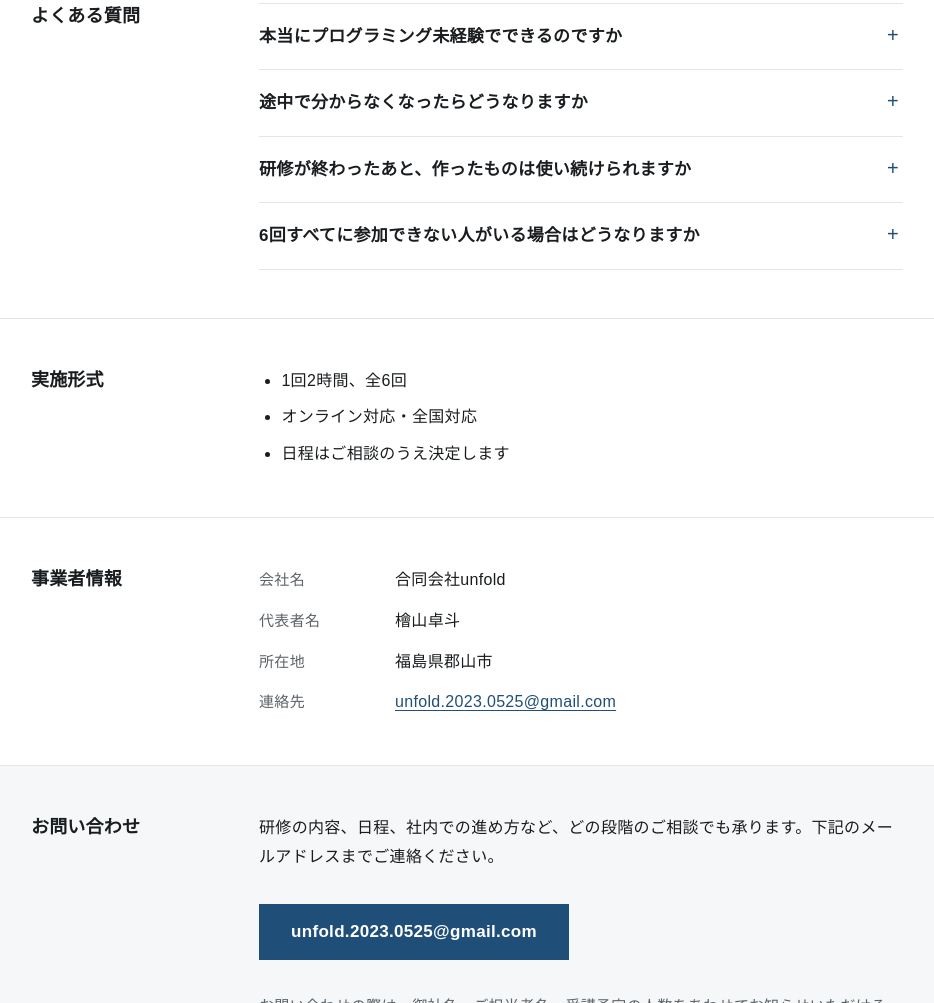
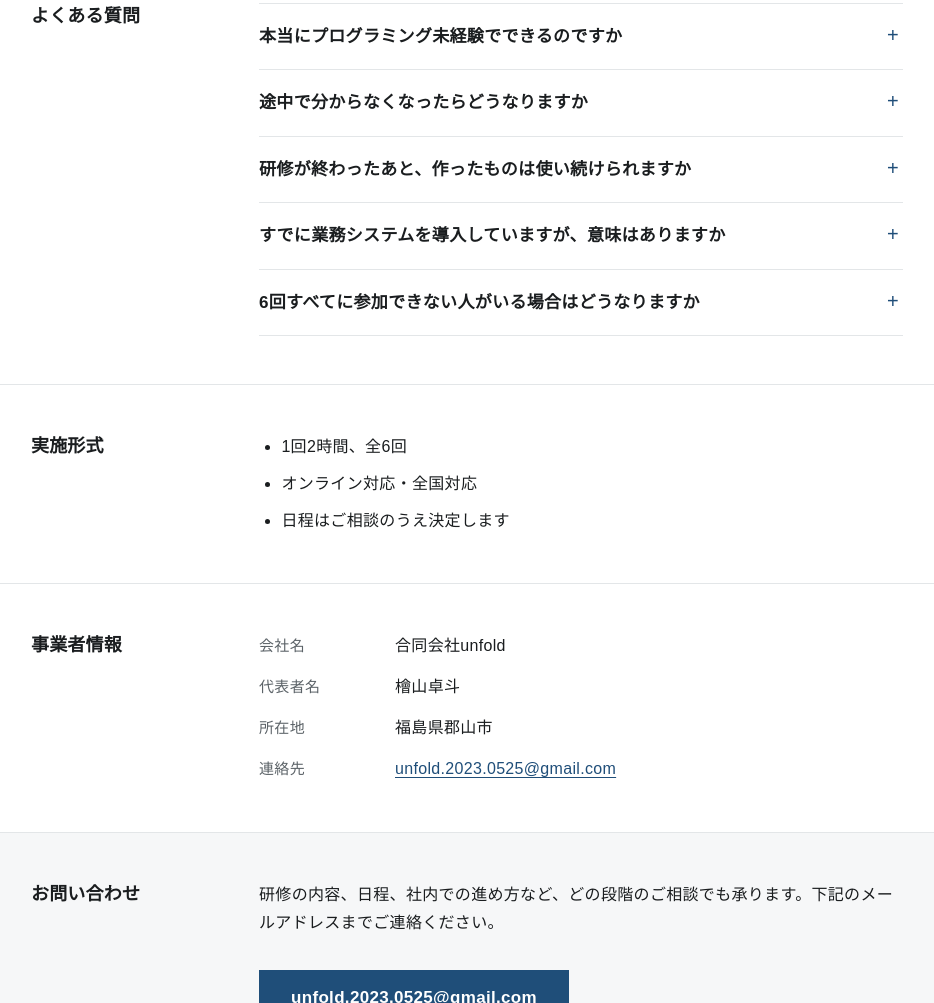
Before and after one commit to terayoshi0413/ai-unfold-site, a plain HTML site: page index.html in a window 1280 px wide. Shown: the part 5769-6772 px from the top of the page, without its empty margins (173-1107 px from the left). Drawn offline with Linux system fonts and the light colour scheme.

Commit message:
よくある質問を1項目追加
Co-Authored-By: Claude Opus 5 (1M context) <noreply@anthropic.com>

```diff
--- a/index.html
+++ b/index.html
@@ -224,6 +224,11 @@
           </details>
 
           <details class="faq-item">
+            <summary>すでに業務システムを導入していますが、意味はありますか</summary>
+            <p>既存のシステムを置き換えることを目的とした研修ではありません。多機能な業務システムを導入していても、実際にはExcelや紙で回している業務が残っている会社がほとんどです。この研修が向いているのは、そうした「システムに乗っていない業務」です。新しい業務が発生するたびに外部へ発注したりツールを追加契約したりせず、小さなものは自分たちで作れる状態を目指します。</p>
+          </details>
+
+          <details class="faq-item">
             <summary>6回すべてに参加できない人がいる場合はどうなりますか</summary>
             <p>各回は前の回の内容を前提に進むため、欠席された回の内容は次回までに補っていただく必要があります。日程はご相談のうえ決定しますので、参加される方のご予定に合わせて組み替えることもできます。欠席が見込まれる場合は、事前にご相談ください。</p>
           </details>
```
